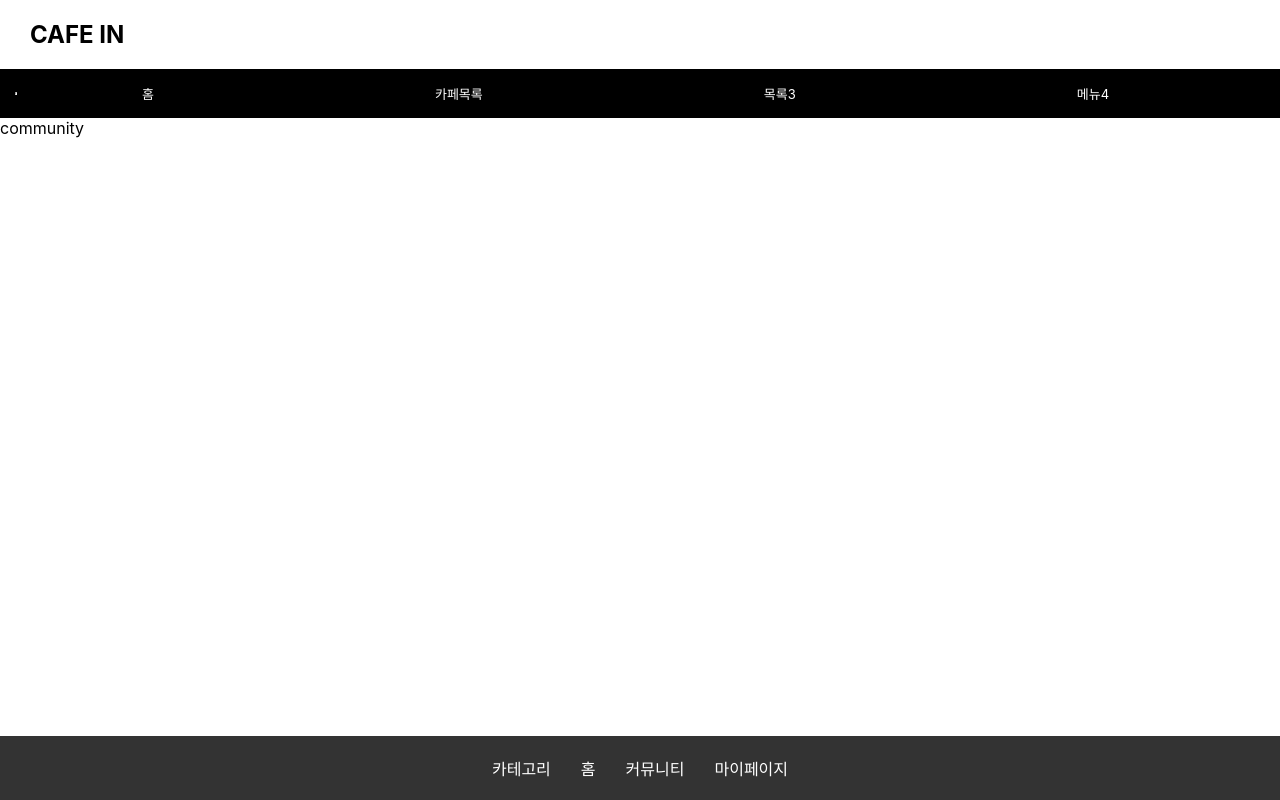
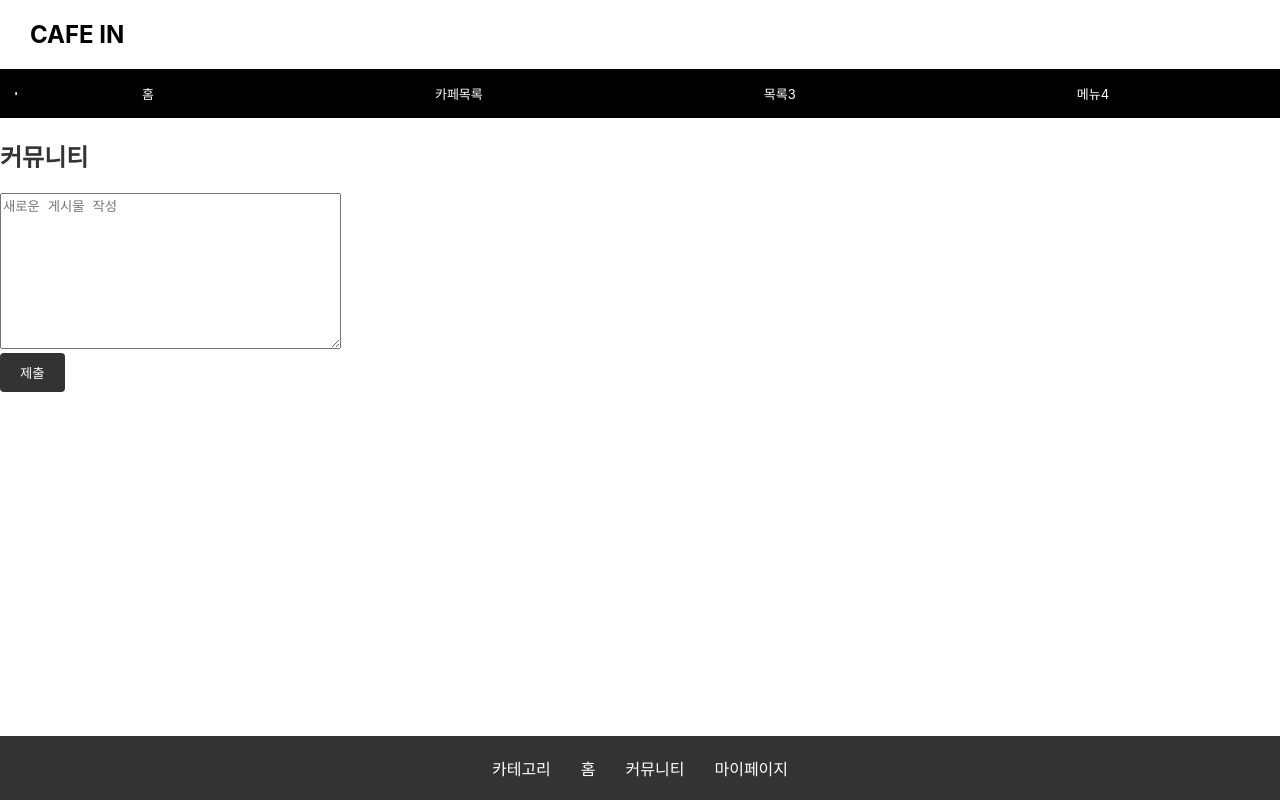
Before and after one commit to hyeongjun6364/SoftwareProject_CafeIn, a React (Create React App) app in the folder cafein/: page /community in a window 1280 px wide. Built offline with nearby package versions, Linux system fonts and the light colour scheme.

Commit message:
community page modified

```diff
--- a/cafein/src/page/community/community.jsx
+++ b/cafein/src/page/community/community.jsx
@@ -1,7 +1,95 @@
-import React from "react"
+import React, { useState } from 'react';
+import '../../style/communitypage/community.scss';
 
-const community = () => {
-  return <div>community</div>
+function CommunityApp() {
+  const [posts, setPosts] = useState([]); // 게시물 목록
+  const [newPostText, setNewPostText] = useState(''); // 새 게시물 텍스트
+
+  const handleSubmit= ()=>{
+    const timeStamp = new Date().getTime();
+    console.log(timeStamp)
+    if(newPostText){
+      const NewPost = {
+        id:timeStamp,
+        text:newPostText,
+        createdate:new Date(timeStamp).toLocaleString(),
+      };
+      setPosts([NewPost,...posts]);
+      setNewPostText("")
+    }
+  }
+  const handleTextChange = (e) => {
+    setNewPostText(e.target.value)
+  }
+  return (
+    <div>
+      <h2>커뮤니티</h2>
+      <div>
+        <textarea
+          cols={40}
+          rows={10}
+          value={newPostText}
+          onChange={handleTextChange}
+          placeholder='새로운 게시물 작성'
+        />
+
+      </div>
+      <button onClick={handleSubmit}>제출</button>
+    </div>
+
+  )
+
+  // // 새 게시물 작성 핸들러
+  // const handleNewPost = () => {
+  //   if (newPostText) {
+  //     // 현재 시간을 타임스탬프로 생성
+  //     const timestamp = new Date().getTime();
+  //     const newPost = {
+  //       id: timestamp,
+  //       text: newPostText,
+  //       createdAt: new Date(timestamp).toLocaleString(),
+  //     };
+  //     setPosts([newPost, ...posts]); // 새 게시물을 목록 맨 위에 추가
+  //     setNewPostText(''); // 입력 필드 초기화
+  //   }
+  // }
+
+  // // 텍스트 입력 변화 핸들러
+  // const handleTextChange = (event) => {
+  //   setNewPostText(event.target.value);
+  // }
+
+  // return (
+  //   <div className="community-app">
+  //     <h1>커뮤니티 게시판</h1>
+
+  //     {/* 새 게시물 작성 입력 필드 */}
+  //     <div>
+  //       <textarea
+  //         rows="4"
+  //         cols="50"
+  //         value={newPostText}
+  //         onChange={handleTextChange}
+  //         placeholder="새로운 게시물 작성..."
+  //       />
+  //       <br />
+  //       <button onClick={handleNewPost}>게시</button>
+  //     </div>
+
+  //     {/* 게시물 목록 */}
+  //     <div>
+  //       <h2>게시물 목록</h2>
+  //       <ul>
+  //         {posts.map((post) => (
+  //           <li key={post.id}>
+  //             <p>{post.text}</p>
+  //             <small>작성일: {post.createdAt}</small>
+  //           </li>
+  //         ))}
+  //       </ul>
+  //     </div>
+  //   </div>
+  // );
 }
 
-export default community
+export default CommunityApp;
--- /dev/null
+++ b/cafein/src/style/communitypage/community.scss
@@ -0,0 +1,57 @@
+.community-app {
+    font-family: Arial, sans-serif;
+    max-width: 800px;
+    margin: 0 auto;
+    padding: 20px;
+
+    h1 {
+      font-size: 28px;
+      margin-bottom: 20px;
+    }
+
+    textarea {
+      width: 100%;
+      padding: 10px;
+      border: 1px solid #ccc;
+      border-radius: 5px;
+      font-size: 16px;
+      margin-bottom: 10px;
+    }
+
+    button {
+      background-color: #007bff;
+      color: #fff;
+      border: none;
+      padding: 10px 20px;
+      border-radius: 5px;
+      font-size: 16px;
+      cursor: pointer;
+      transition: background-color 0.3s;
+
+      &:hover {
+        background-color: #0056b3;
+      }
+    }
+
+    ul {
+      list-style: none;
+      padding: 0;
+      margin: 0;
+
+      li {
+        margin: 10px 0;
+        padding: 10px;
+        border: 1px solid #ccc;
+        border-radius: 5px;
+
+        p {
+          font-size: 16px;
+        }
+
+        small {
+          font-size: 12px;
+          color: #777;
+        }
+      }
+    }
+  }
```
